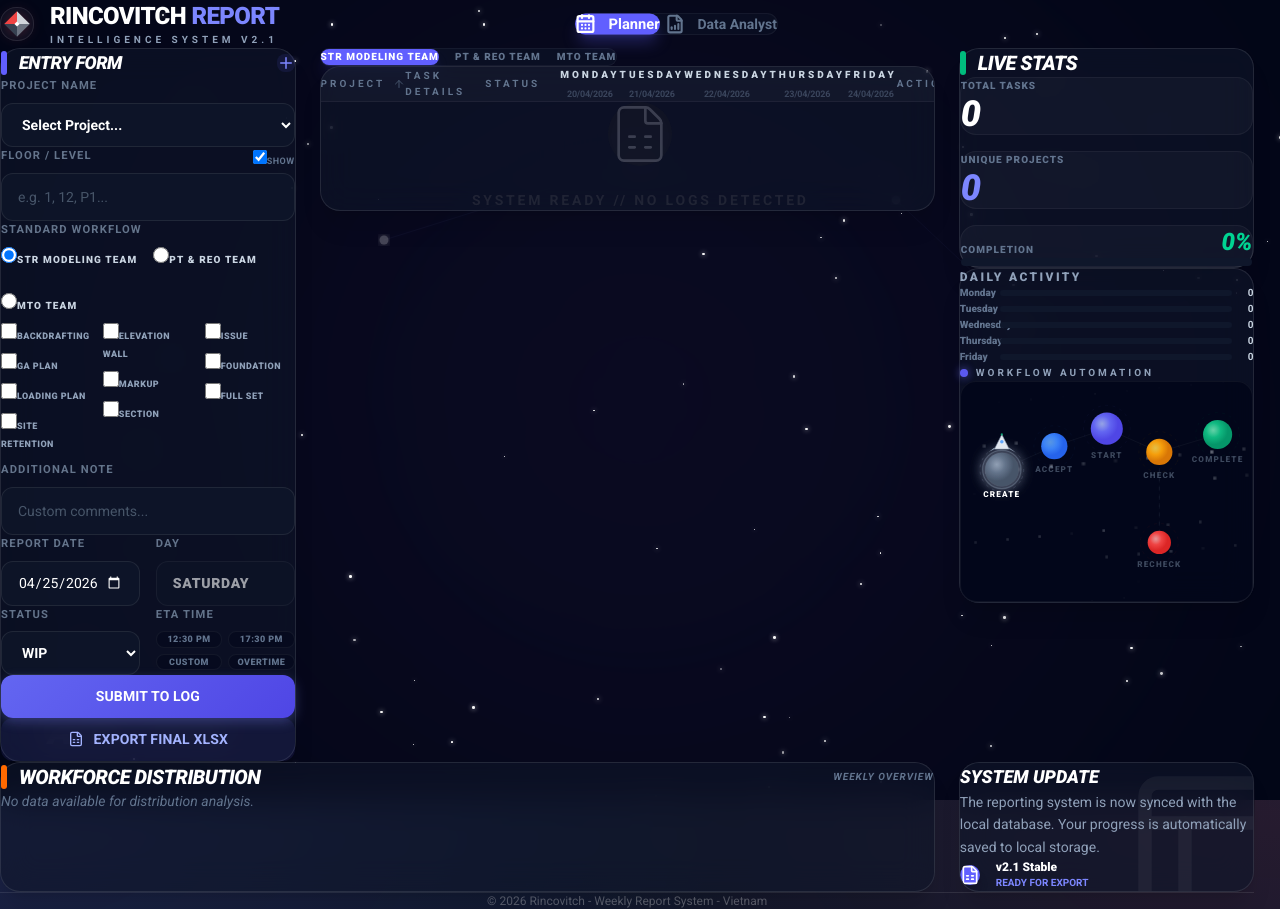
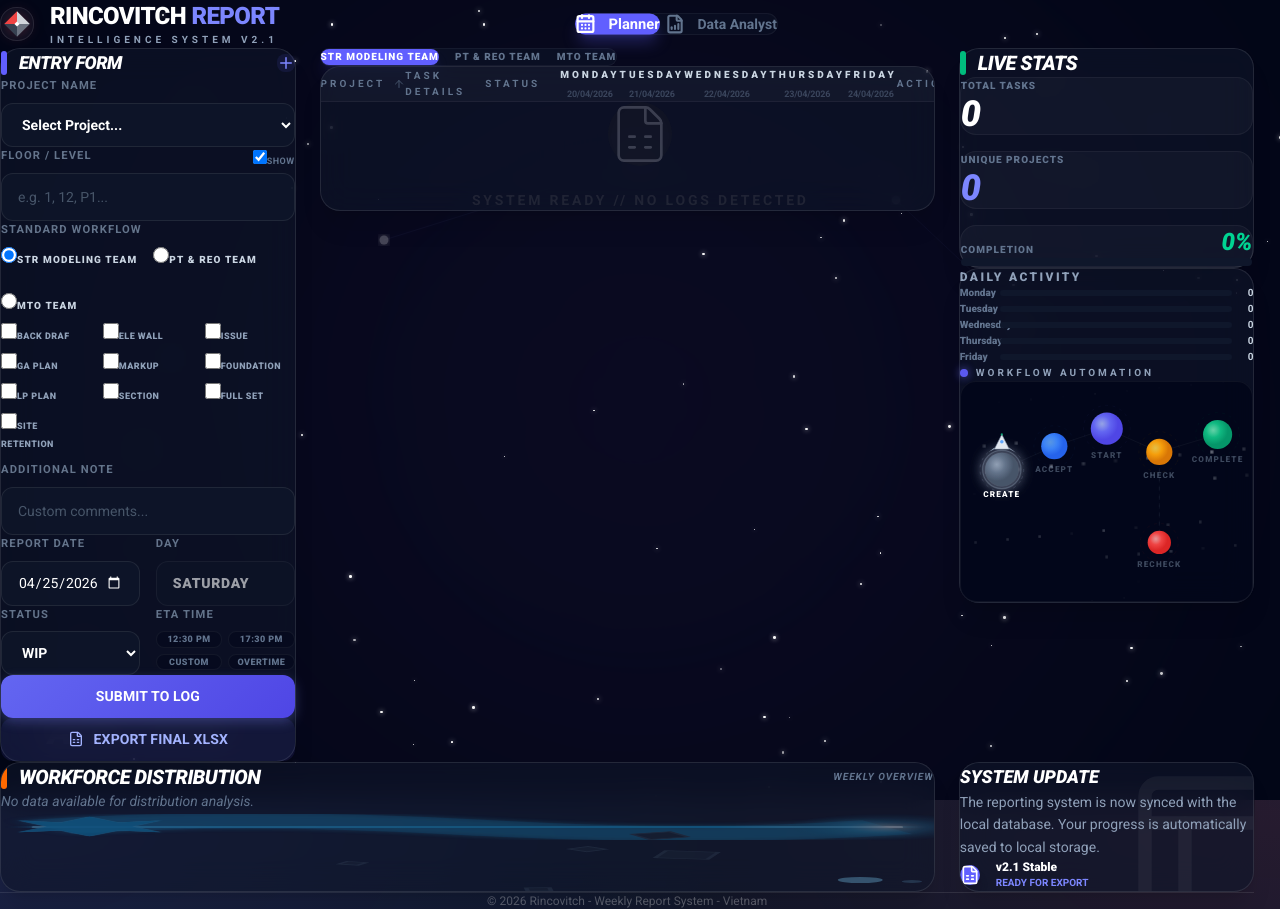
Before and after one commit to john-cpu25/Report, a React (Vite) app: page / in a window 1280 px wide. Built offline with nearby package versions, Linux system fonts and the light colour scheme.

Commit message:
UPDATE THEME 1

```diff
--- /dev/null
+++ b/src/KamehamehaAnimation.jsx
@@ -0,0 +1,176 @@
+import React, { useMemo } from 'react'
+import { motion } from 'framer-motion'
+
+const KamehamehaAnimation = () => {
+  const particles = useMemo(() => {
+    return Array.from({ length: 15 }, (_, i) => ({
+      id: i,
+      x: Math.random() * 80 + 10,
+      y: Math.random() * 40 + 30,
+      size: Math.random() * 2 + 1,
+      duration: Math.random() * 0.5 + 0.3
+    }))
+  }, [])
+
+  const debris = useMemo(() => {
+    return Array.from({ length: 8 }, (_, i) => ({
+      id: i,
+      x: Math.random() * 60 + 20,
+      y: Math.random() * 50 + 25,
+      size: Math.random() * 4 + 2,
+      rotation: Math.random() * 360
+    }))
+  }, [])
+
+  return (
+    <div className="absolute inset-0 pointer-events-none overflow-hidden opacity-40">
+      <svg className="w-full h-full" viewBox="0 0 100 100" preserveAspectRatio="none">
+        <defs>
+          <filter id="energy-glow" x="-50%" y="-50%" width="200%" height="200%">
+            <feGaussianBlur stdDeviation="1.5" result="blur" />
+            <feFlood floodColor="#38bdf8" floodOpacity="0.8" result="color" />
+            <feComposite in="color" in2="blur" operator="in" result="glow" />
+            <feMerge>
+              <feMergeNode in="glow" />
+              <feMergeNode in="glow" />
+              <feMergeNode in="SourceGraphic" />
+            </feMerge>
+          </filter>
+
+          <linearGradient id="beam-gradient" x1="0%" y1="50%" x2="100%" y2="50%">
+            <stop offset="0%" stopColor="#7dd3fc" stopOpacity="0.8" />
+            <stop offset="20%" stopColor="#38bdf8" stopOpacity="1" />
+            <stop offset="80%" stopColor="#0ea5e9" stopOpacity="1" />
+            <stop offset="100%" stopColor="#ffffff" stopOpacity="0.9" />
+          </linearGradient>
+
+          <radialGradient id="impact-glow">
+            <stop offset="0%" stopColor="#ffffff" stopOpacity="0.9" />
+            <stop offset="40%" stopColor="#38bdf8" stopOpacity="0.6" />
+            <stop offset="100%" stopColor="#0369a1" stopOpacity="0" />
+          </radialGradient>
+        </defs>
+
+        {/* Energy Beam Core */}
+        <motion.path
+          d="M 5,50 Q 15,48 25,50 T 45,50 T 65,50 T 85,50 L 95,50"
+          fill="none"
+          stroke="url(#beam-gradient)"
+          strokeWidth="3"
+          strokeLinecap="round"
+          filter="url(#energy-glow)"
+          animate={{
+            d: [
+              "M 5,50 Q 15,47 25,50 T 45,50 T 65,50 T 85,50 L 95,50",
+              "M 5,50 Q 15,53 25,50 T 45,50 T 65,50 T 85,50 L 95,50",
+              "M 5,50 Q 15,47 25,50 T 45,50 T 65,50 T 85,50 L 95,50"
+            ],
+            strokeWidth: [3, 4, 3]
+          }}
+          transition={{ duration: 0.15, repeat: Infinity, ease: "linear" }}
+        />
+
+        {/* Outer Aura Beam */}
+        <motion.path
+          d="M 5,50 Q 25,40 50,50 T 95,50"
+          fill="none"
+          stroke="#0ea5e9"
+          strokeWidth="8"
+          strokeOpacity="0.2"
+          filter="url(#energy-glow)"
+          animate={{
+            strokeWidth: [8, 12, 8],
+            strokeOpacity: [0.1, 0.3, 0.1]
+          }}
+          transition={{ duration: 0.5, repeat: Infinity, ease: "easeInOut" }}
+        />
+
+        {/* Energy Particles */}
+        {particles.map((p) => (
+          <motion.circle
+            key={`p-${p.id}`}
+            cx={p.x}
+            cy={p.y}
+            r={p.size}
+            fill="#7dd3fc"
+            initial={{ opacity: 0, x: -10 }}
+            animate={{
+              opacity: [0, 1, 0],
+              x: [p.x, p.x + 20],
+              y: [p.y, p.y + (Math.random() - 0.5) * 10]
+            }}
+            transition={{
+              duration: p.duration,
+              repeat: Infinity,
+              delay: Math.random() * 2,
+              ease: "easeOut"
+            }}
+          />
+        ))}
+
+        {/* Debris / Rocks */}
+        {debris.map((d) => (
+          <motion.rect
+            key={`d-${d.id}`}
+            x={d.x}
+            y={d.y}
+            width={d.size}
+            height={d.size}
+            fill="#1e293b"
+            stroke="#334155"
+            strokeWidth="0.5"
+            animate={{
+              rotate: [d.rotation, d.rotation + 360],
+              y: [d.y, d.y - 5, d.y]
+            }}
+            transition={{
+              duration: 2 + Math.random() * 2,
+              repeat: Infinity,
+              ease: "easeInOut"
+            }}
+          />
+        ))}
+
+        {/* Impact Point */}
+        <motion.circle
+          cx="95"
+          cy="50"
+          r="10"
+          fill="url(#impact-glow)"
+          animate={{
+            r: [10, 15, 10],
+            opacity: [0.6, 0.9, 0.6]
+          }}
+          transition={{ duration: 0.2, repeat: Infinity }}
+        />
+
+        {/* Character Charging Silhouette (Simplified) */}
+        <g transform="translate(2, 42) scale(0.15)">
+          <motion.path
+            d="M 50,0 L 70,30 L 100,20 L 80,50 L 100,80 L 70,70 L 50,100 L 30,70 L 0,80 L 20,50 L 0,20 L 30,30 Z"
+            fill="#0ea5e9"
+            filter="url(#energy-glow)"
+            animate={{
+              scale: [1, 1.1, 1],
+              opacity: [0.8, 1, 0.8]
+            }}
+            transition={{ duration: 0.2, repeat: Infinity }}
+          />
+        </g>
+      </svg>
+
+      {/* Lightning streaks */}
+      <motion.div
+        className="absolute left-[5%] top-[50%] w-[90%] h-[2px] bg-sky-300 shadow-[0_0_20px_#38bdf8]"
+        animate={{
+          opacity: [0, 0.8, 0],
+          scaleY: [1, 2, 1],
+          translateY: [-2, 2, -1]
+        }}
+        transition={{ duration: 0.1, repeat: Infinity, repeatDelay: 0.5 }}
+      />
+    </div>
+  )
+}
+
+export default KamehamehaAnimation
--- a/src/WeeklyReport.jsx
+++ b/src/WeeklyReport.jsx
@@ -3,6 +3,7 @@ import { Plus, Trash2, ArrowUp, ArrowDown, FileSpreadsheet, Layout } from 'lucid
 import { motion, AnimatePresence } from 'framer-motion'
 import WorkflowAnimation from './WorkflowAnimation'
 import projectsData from './data/projects.json'
+import KamehamehaAnimation from './KamehamehaAnimation'
 
 const DAYS_OF_WEEK = ['Monday', 'Tuesday', 'Wednesday', 'Thursday', 'Friday']
 
@@ -60,14 +61,14 @@ const WeeklyReport = ({
   }, [filteredReportData])
 
   const STR_WORKFLOW = {
-    col1: ['BACKDRAFTING', 'GA PLAN', 'LOADING PLAN', 'SITE RETENTION'],
-    col2: ['ELEVATION WALL', 'MARKUP', 'SECTION'],
+    col1: ['BACK DRAF', 'GA PLAN', 'LP PLAN', 'SITE RETENTION'],
+    col2: ['ELE WALL', 'MARKUP', 'SECTION'],
     col3: ['ISSUE', 'FOUNDATION', 'FULL SET']
   }
   const PT_WORKFLOW = {
     col1: ['REO BTM', 'REO TOP', 'REO SHEAR'],
     col2: ['PT', 'REO', 'PT&REO'],
-    col3: ['BACKDRAFTING', 'SECTION', 'ISSUE']
+    col3: ['BACK DRAF', 'SECTION', 'ISSUE']
   }
   const MTO_WORKFLOW = {
     col1: ['NEW', 'BACK'],
@@ -585,8 +586,10 @@ const WeeklyReport = ({
 
       {/* Bottom Dashboard / Project Distribution */}
       <section className="grid grid-cols-1 lg:grid-cols-12 gap-6 pb-12">
-        <div className="glass-panel p-8 border-white/5 shadow-2xl lg:col-span-9">
-          <div className="flex items-center justify-between mb-8">
+        <div className="glass-panel p-8 border-white/5 shadow-2xl lg:col-span-9 relative overflow-hidden">
+          <KamehamehaAnimation />
+          <div className="relative z-10">
+            <div className="flex items-center justify-between mb-8">
             <div className="flex items-center gap-3">
               <div className="w-1.5 h-6 bg-orange-500 rounded-full"></div>
               <h2 className="text-xl font-black text-white tracking-tight uppercase italic">Workforce Distribution</h2>
@@ -607,6 +610,7 @@ const WeeklyReport = ({
             {filteredReportData.length === 0 && <p className="text-slate-500 text-sm italic py-4">No data available for distribution analysis.</p>}
           </div>
         </div>
+      </div>
 
         <div className="glass-panel p-8 border-white/5 shadow-2xl bg-indigo-500/5 overflow-hidden relative group lg:col-span-3">
           <div className="relative z-10">
```
